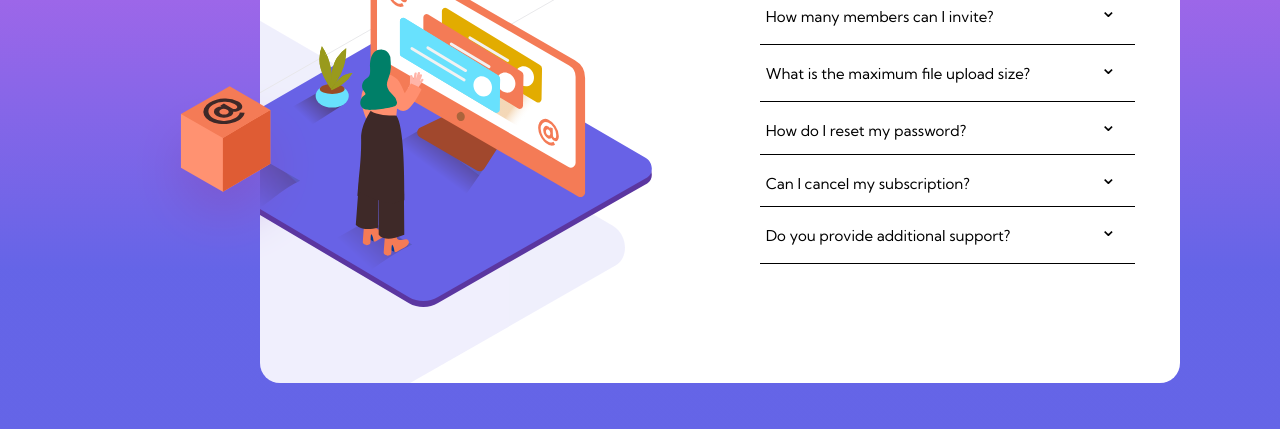
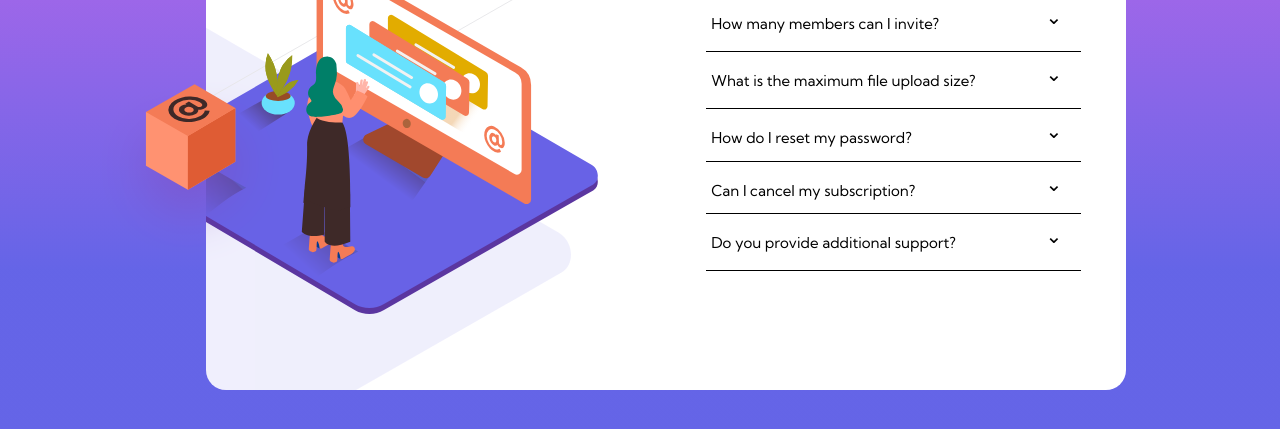
Before and after one commit to TNdesigns/FAQ-accordion-card-main, a plain HTML site: page index.html in a window 1280 px wide. Shown: the part 315-744 px from the top of the page. Drawn offline with Linux system fonts and the light colour scheme.

Commit message:
style.css

```diff
--- a/style.css
+++ b/style.css
@@ -6,15 +6,19 @@ body{
     background: linear-gradient(180deg, hsl(273, 75%, 66%)25%, hsl(240, 73%, 65%)65%);
     background-repeat:no-repeat;
     height:900px;
+    display: flex;
+    justify-content: center;
+    align-items: center;
 }
 .faq-bx{
     display: flex;
+
     height: 510px;
     width: 920px;
     background-color: white;
     position: relative;
     top:0px;
-    left:260px;
+    left:-70px;
     border-radius: 20px;
     overflow: hidden;
 }
@@ -34,8 +38,8 @@ body{
 }
 .svg{
     position: relative;
-    top: 399px;
-    left: 130px;
+    top: 39px;
+    left: 10px;
     height: 184px;
     width: 191px;
     z-index: 1;
@@ -63,9 +67,7 @@ label[for="q5"]:hover{
     cursor: pointer;
     color:hsl(14, 88%, 65%);
 }
-ul{
-    /*display: block;*/
-}
+
 label{
     color: black;
 }
```
